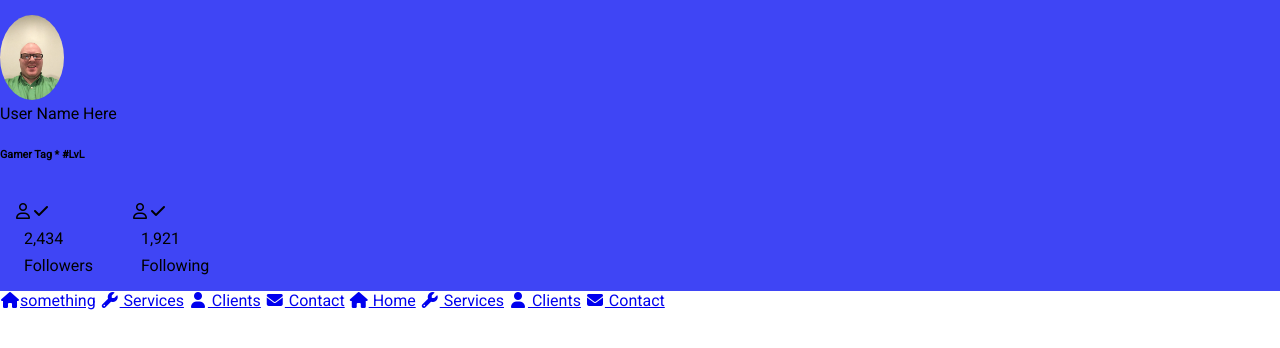
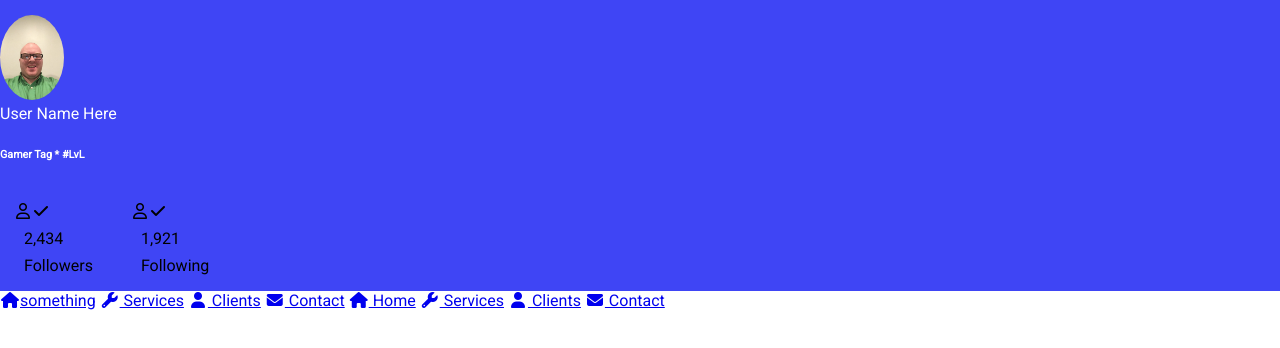
Before and after one commit to JerecTharen/MeAndMelq, a plain HTML site: page 9-10-18/index.html in a window 1280 px wide. Shown: the part 46-394 px from the top of the page. Drawn offline with Linux system fonts and the light colour scheme.

Commit message:
More Changes
Co-Authored-By: guavabro <guavabro@users.noreply.github.com>

```diff
--- a/9-10-18/style.css
+++ b/9-10-18/style.css
@@ -34,6 +34,10 @@ div.navMiddle a {
 div.navRight button {
     font-size: 32px;
 }
+.profilePicture {
+    color: #FFFFFF;
+    text-decoration: none;
+}
 div.profilePicture img {
     width: 5%;
     border-radius: 50%;
```
